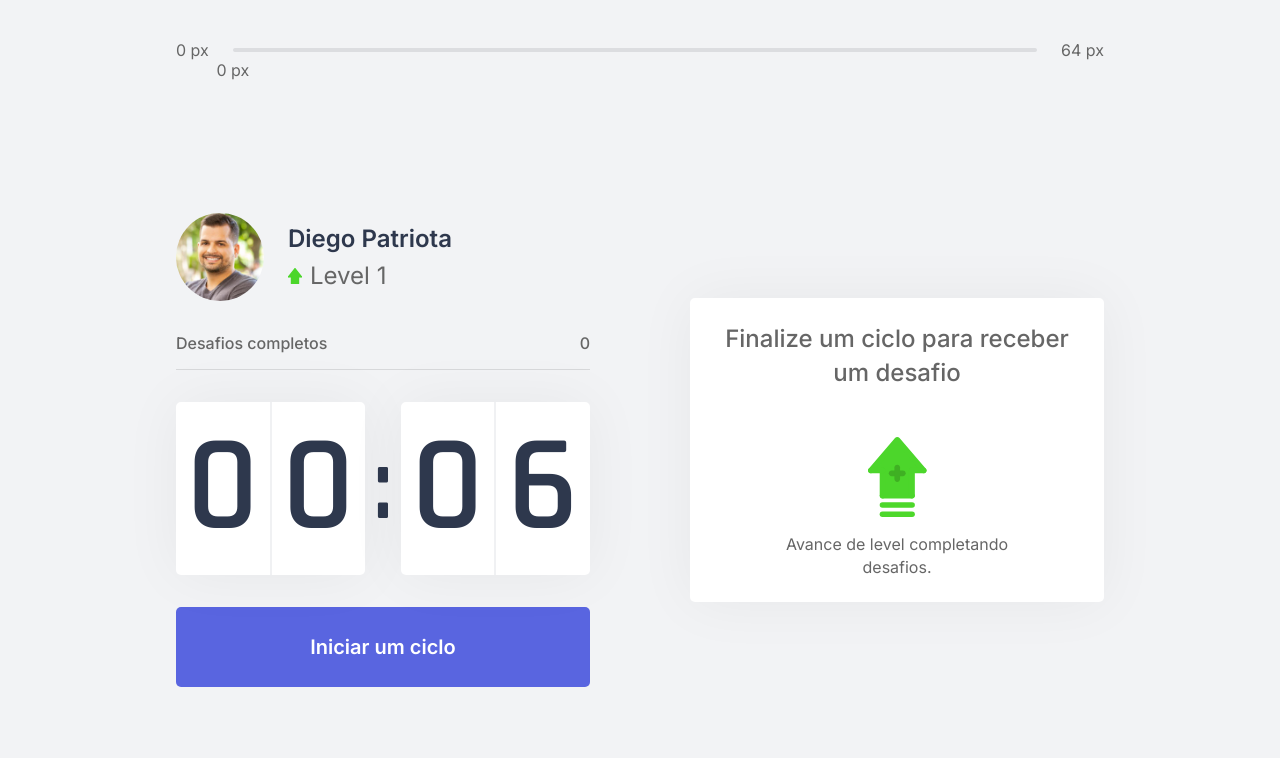
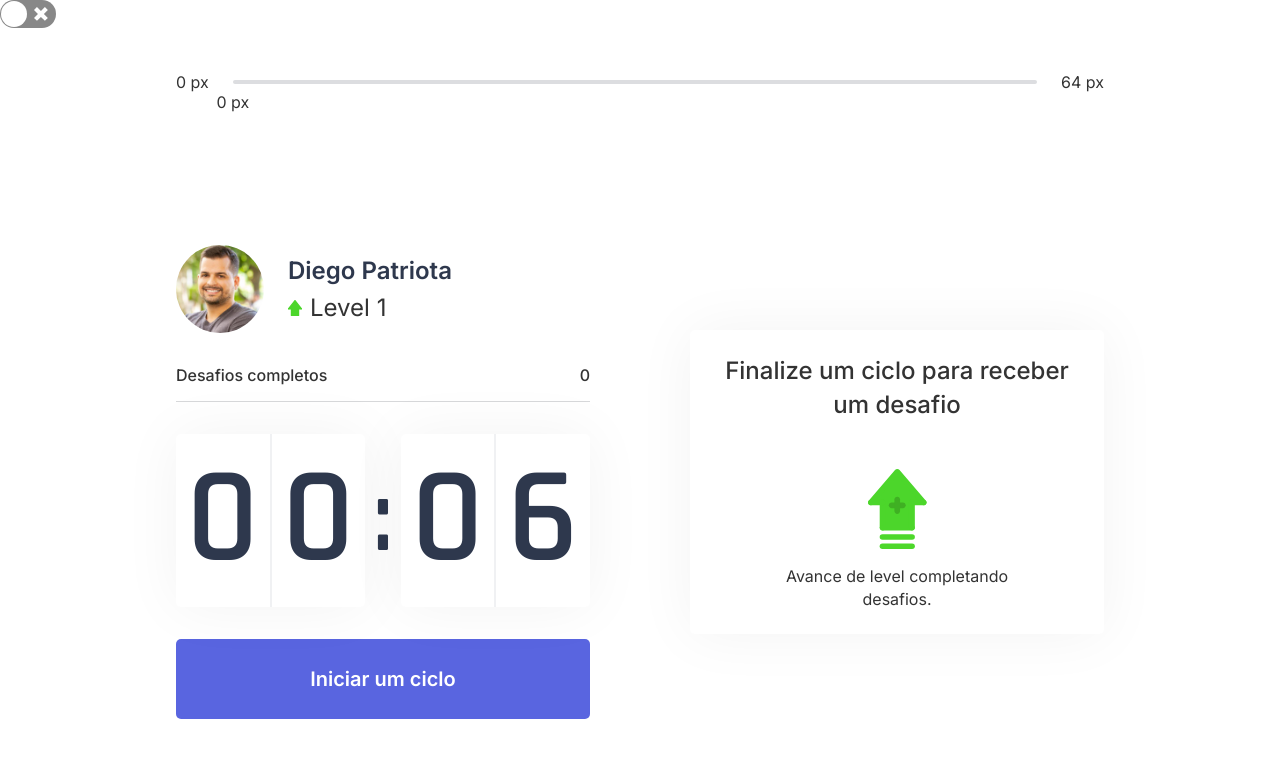
Before and after one commit to DIEGOPATRIOTA/life-move, a Next.js app: page / in a window 1280 px wide. Shown: the top 758 px of the page. Built offline with nearby package versions, Linux system fonts and the light colour scheme.

Commit message:
initial structure of the light and dark theme

```diff
--- a/package.json
+++ b/package.json
@@ -11,7 +11,9 @@
     "js-cookie": "^2.2.1",
     "next": "10.0.7",
     "react": "17.0.1",
-    "react-dom": "17.0.1"
+    "react-dom": "17.0.1",
+    "react-switch": "^6.0.0",
+    "styled-components": "^5.3.0"
   },
   "devDependencies": {
     "@types/js-cookie": "^2.2.6",
--- a/src/pages/_app.tsx
+++ b/src/pages/_app.tsx
@@ -1,4 +1,3 @@
-import '../styles/global.css';
 
 function MyApp({ Component, pageProps }) {
   return (
--- a/src/pages/_document.tsx
+++ b/src/pages/_document.tsx
@@ -1,3 +1,4 @@
+/*
 import Document, { Html, Head, Main, NextScript } from 'next/document'
 
 export default class MyDocument extends Document {
@@ -16,3 +17,34 @@ export default class MyDocument extends Document {
         );
     }
 }
+*/
+
+import Document, { DocumentContext } from 'next/document';
+import { ServerStyleSheet } from 'styled-components';
+
+export default class MyDocument extends Document {
+  static async getInitialProps(ctx: DocumentContext) {
+    const sheet = new ServerStyleSheet();
+    const originalRenderPage = ctx.renderPage;
+
+    try {
+      ctx.renderPage = () =>
+        originalRenderPage({
+          enhanceApp: App => props => sheet.collectStyles(<App {...props} />),
+        });
+
+      const initialProps = await Document.getInitialProps(ctx);
+      return {
+        ...initialProps,
+        styles: (
+          <>
+            {initialProps.styles}
+            {sheet.getStyleElement()}
+          </>
+        ),
+      };
+    } finally {
+      sheet.seal();
+    }
+  }
+}
--- a/src/pages/index.tsx
+++ b/src/pages/index.tsx
@@ -1,3 +1,4 @@
+import React, { useState } from 'react';
 import Head from 'next/head';
 import { GetServerSideProps } from 'next';
 
@@ -7,11 +8,14 @@ import { ExperienceBar } from '../components/ExperienceBar';
 import { Profile } from '../components/Profile';
 import { ChallengeBox } from '../components/ChallengeBox';
 
-
 import styles from '../styles/pages/Home.module.css';
 import { ChallengesProvider } from '../contexts/ChallengesContext';
 import { CountDownProvider } from '../contexts/CountDownContext';
 
+import { DefaultTheme, ThemeProvider } from 'styled-components';
+import Switch from 'react-switch';
+import { combineTheme, dark, light } from '../styles/themes';
+import GlobalStyles from '../styles/global';
 interface HomeProps {
   level: number;
   currentExperience: number;
@@ -19,7 +23,12 @@ interface HomeProps {
 }
 
 export default function Home(props: HomeProps) {
-  console.log(props);
+
+  const [theme, setTheme] = useState<DefaultTheme>(combineTheme(light));
+
+  const toggleTheme = () => {
+    setTheme(theme.title === 'light' ? combineTheme(dark) : combineTheme(light));
+  };
 
   const homeLabel = {
     title: "Inicio | life-move"
@@ -31,8 +40,13 @@ export default function Home(props: HomeProps) {
       currentExperience={props.currentExperience}
       challengesCompleted={props.challengesCompleted}
     >
+      <ThemeProvider theme={theme}>
+      <GlobalStyles />
+      <Switch checked={theme.title === 'dark'} onChange={toggleTheme} />
       <div className={styles.container}>
         <Head>
+          <link rel="preconnect" href="https://fonts.gstatic.com"/>
+          <link href="https://fonts.googleapis.com/css2?family=Inter:wght@400;500;600&family=Rajdhani:wght@600&display=swap" rel="stylesheet"/>
           <link rel="stylesheet icon" href="favicon.png" type="image/x-icon" />
           <title>{homeLabel.title}</title>
         </Head>
@@ -52,6 +66,7 @@ export default function Home(props: HomeProps) {
           </section>
         </CountDownProvider>
       </div>
+      </ThemeProvider>
     </ChallengesProvider>
   )
 }
--- a/src/styles/global.css
+++ /dev/null
@@ -1,49 +0,0 @@
-* {
-   margin: 0;
-   padding: 0;
-   box-sizing: border-box;
-}
-
-:root{
-    --white: #fFf;
-    --backgroung: #F2F3F5;
-    --grey-line: #DCDDE0;
-    --text: #666666;
-    --text-highlight: #B3B9FF;
-    --title: #2E384D;
-    --red: #E83F5B;
-    --green: #4CD62B;
-    --blue: #5965e0;
-    --blue-dark: #4953B8;
-    --blue-twitter: #2AA9E0;
-}
-
-@media(max-width: 1080px){
-    html {
-        font-size: 93.75%;
-    }
-}
-
-@media(max-width: 720px){
-    html {
-        font-size: 87.5%;
-    }
-}
-
-body {
-    background: var(--backgroung);
-    color: var(--text);
-}
-
-body, input, textarea, button {
-    font: 400 1rem "Inter", sans-serif;
-}
-
-button {
-    cursor: pointer;
-}
-
-a {
-    color: inherit;
-    text-decoration: none;
-}
--- /dev/null
+++ b/src/styles/global.ts
@@ -0,0 +1,54 @@
+import { createGlobalStyle } from 'styled-components';
+
+export default createGlobalStyle`
+* {
+    margin: 0;
+    padding: 0;
+    box-sizing: border-box;
+ }
+
+ :root{
+     --white: #fFf;
+     --backgroung: #F2F3F5;
+     --grey-line: #DCDDE0;
+     --text: #666666;
+     --text-highlight: #B3B9FF;
+     --title: #2E384D;
+     --red: #E83F5B;
+     --green: #4CD62B;
+     --blue: #5965e0;
+     --blue-dark: #4953B8;
+     --blue-twitter: #2AA9E0;
+ }
+
+ @media(max-width: 1080px){
+     html {
+         font-size: 93.75%;
+     }
+ }
+
+ @media(max-width: 720px){
+     html {
+         font-size: 87.5%;
+     }
+ }
+
+ body {
+    background: ${props => props.theme.colors.background};
+    color: ${props => props.theme.colors.text};
+    font-size: ${props => props.theme.fontSizes.small}
+ }
+
+ body, input, textarea, button {
+     font: 400 1rem "Inter", sans-serif;
+ }
+
+ button {
+     cursor: pointer;
+ }
+
+ a {
+     color: inherit;
+     text-decoration: none;
+ }
+`;
--- /dev/null
+++ b/src/styles/themes/dark.ts
@@ -0,0 +1,11 @@
+export default {
+    title: 'dark',
+
+    colors: {
+        primary: '#161616',
+        secundary: '#555',
+        background: '#333',
+        text: '#000',
+        title: "#fff"
+    },
+};
--- /dev/null
+++ b/src/styles/themes/index.ts
@@ -0,0 +1,17 @@
+import { DefaultTheme, CustomTheme } from 'styled-components';
+import dark from './dark';
+import light from './light';
+
+const defaultTheme = {
+  fontSizes: {
+    small: '16px',
+    medium: '18px',
+    large: '20px',
+  },
+};
+
+function combineTheme(theme: CustomTheme): DefaultTheme {
+  return { ...defaultTheme, ...theme };
+}
+
+export { combineTheme, dark, light };
--- /dev/null
+++ b/src/styles/themes/light.ts
@@ -0,0 +1,12 @@
+export default {
+    title: 'light',
+
+    colors: {
+      primary: '#666',
+      secundary: '#777',
+
+      background: '#fff',
+      text: '#333',
+      title: "#000"
+    },
+  };
--- a/tsconfig.json
+++ b/tsconfig.json
@@ -25,5 +25,8 @@
   ],
   "exclude": [
     "node_modules"
+  ],
+  "files": [
+    "src/styles/styled.d.ts"
   ]
 }
```
Also changed, not shown: src/styles/styled.d.ts (added, +30 -0 lines), 1 other file (tests, documents, lock files or other folders).
